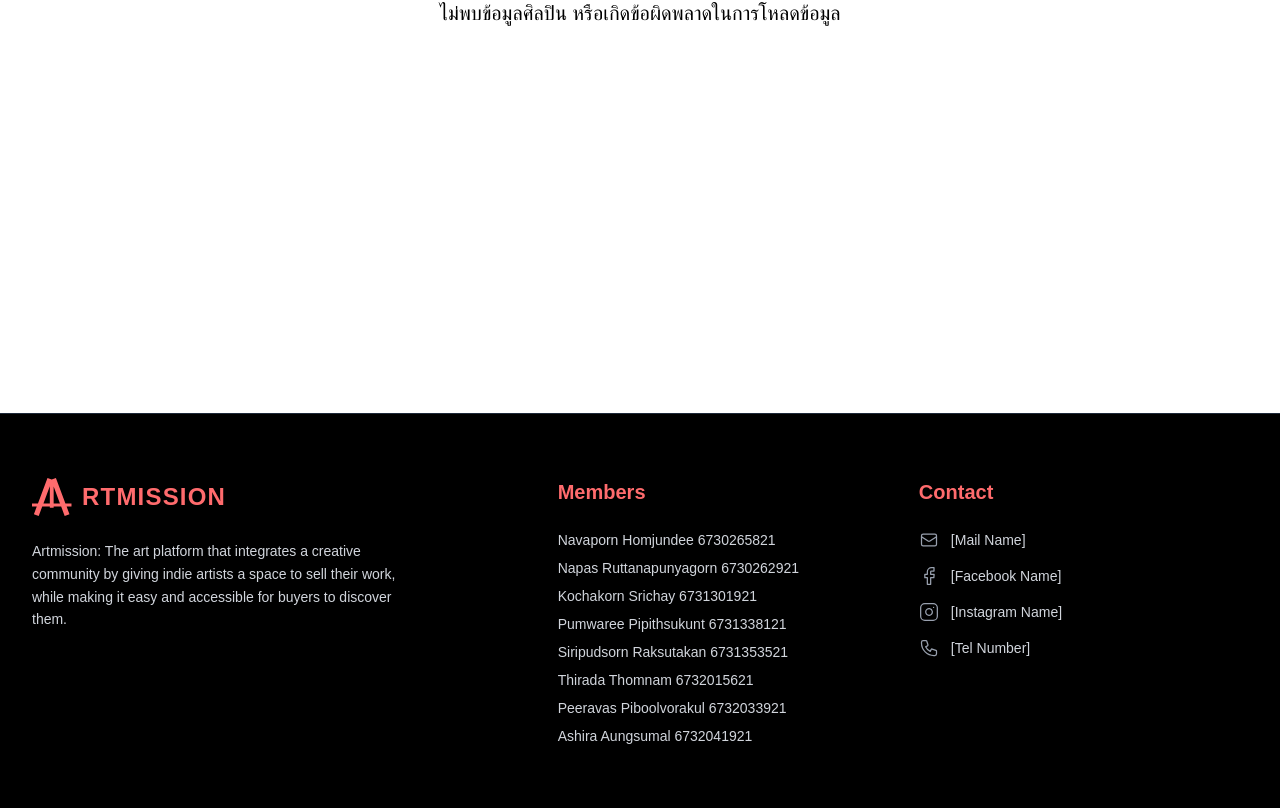
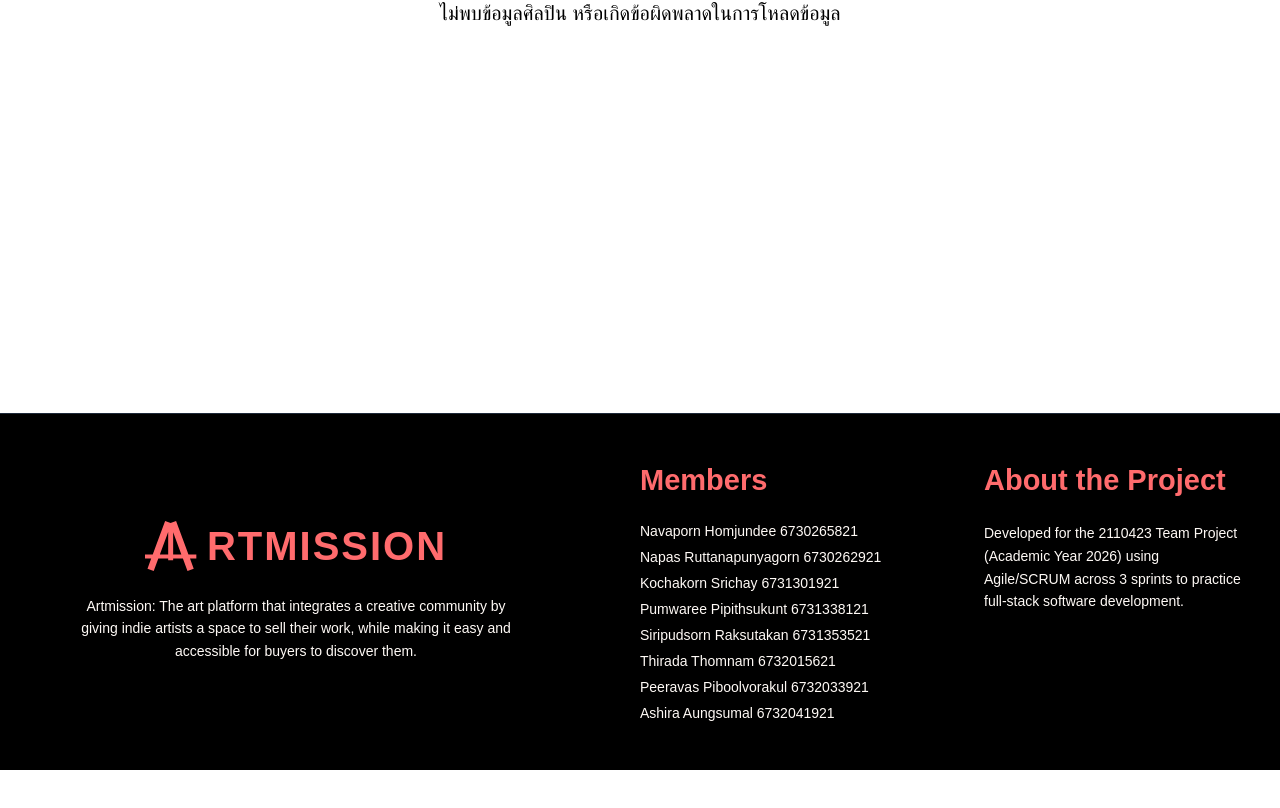
Before and after one commit to AiSiriRak/Artmission, a Next.js app in the folder frontend/: page /artist-profile in a window 1280 px wide. Shown: the part 468-1276 px from the top of the page. After the commit the page ends 1238 px from the top, so only its background shows below. Built offline with nearby package versions, Linux system fonts and the light colour scheme; no server answers; a web font is replaced by a local one.

Commit message:
style(frontend): add about this project and fix layout

```diff
--- a/frontend/src/components/feature/main/Footer.tsx
+++ b/frontend/src/components/feature/main/Footer.tsx
@@ -3,29 +3,27 @@ import Image from "next/image";
 
 export default function Footer() {
   return (
-    <footer className="bg-black text-white py-16 px-8 border-t border-gray-800">
-      {/* ใช้ max-w-[1400px] เท่ากับ Header เพื่อความเป๊ะของการจัด Layout */}
-      <div className="max-w-[1400px] mx-auto grid grid-cols-1 md:grid-cols-[1.5fr_1fr_1fr] gap-12 md:gap-8">
+    <footer className="bg-black text-white py-12 px-8 border-t border-gray-800">
+
+      <div className="max-w-[1400px] mx-auto grid grid-cols-1 md:grid-cols-[2fr_1fr_1fr] gap-12 md:gap-20">
         {/* Column 1: Logo & Description */}
-        <div className="flex flex-col items-center md:items-start text-center md:text-left">
-          {/* Logo Section (ดึงดีไซน์ตาม header.tsx มาใช้) */}
+        <div className="flex flex-col items-center text-center justify-center">
+
           <Link href="/" className="flex items-center gap-2.5 mb-6">
-            {/* 1. รูปไอคอนตัว A (ขาตั้งวาดรูป) */}
             <Image
               src="/icons/A_logo.svg"
               alt="Artmission Logo"
-              width={40}
-              height={40}
+              width={52}
+              height={52}
               className="object-contain"
             />
 
-            {/* 2. ข้อความ RTMISSION ใช้ class สี text-accent-500 เดียวกันกับ Header */}
-            <span className="font-extrabold text-accent-500 tracking-wider text-2xl leading-none">
+            <span className="font-extrabold text-accent-500 tracking-wider text-h1 leading-none">
               RTMISSION
             </span>
           </Link>
 
-          <p className="text-gray-300 text-sm leading-relaxed max-w-sm">
+          <p className="text-secondary-200 text-small leading-relaxed max-w-md">
             Artmission: The art platform that integrates a creative community by
             giving indie artists a space to sell their work, while making it
             easy and accessible for buyers to discover them.
@@ -34,8 +32,8 @@ export default function Footer() {
 
         {/* Column 2: Members */}
         <div className="flex flex-col items-center md:items-start">
-          <h3 className="text-accent-500 text-xl font-bold mb-6">Members</h3>
-          <ul className="text-gray-300 text-sm space-y-2 text-center md:text-left">
+          <h3 className="text-accent-500 text-h2 mb-6">Members</h3>
+          <ul className="text-secondary-200 text-small space-y-2 text-center md:text-left">
             <li>Navaporn Homjundee 6730265821</li>
             <li>Napas Ruttanapunyagorn 6730262921</li>
             <li>Kochakorn Srichay 6731301921</li>
@@ -47,103 +45,12 @@ export default function Footer() {
           </ul>
         </div>
 
-        {/* Column 3: Contact */}
+        {/* Column 3: About the project */}
         <div className="flex flex-col items-center md:items-start">
-          <h3 className="text-accent-500 text-xl font-bold mb-6">Contact</h3>
-          <ul className="text-gray-300 text-sm space-y-4">
-            {/* Mail */}
-            <li className="flex items-center gap-3">
-              <svg
-                className="w-5 h-5 text-gray-400"
-                fill="none"
-                stroke="currentColor"
-                viewBox="0 0 24 24"
-                xmlns="http://www.w3.org/2000/svg"
-              >
-                <path
-                  strokeLinecap="round"
-                  strokeLinejoin="round"
-                  strokeWidth="1.5"
-                  d="M3 8l7.89 5.26a2 2 0 002.22 0L21 8M5 19h14a2 2 0 002-2V7a2 2 0 00-2-2H5a2 2 0 00-2 2v10a2 2 0 002 2z"
-                ></path>
-              </svg>
-              <span>[Mail Name]</span>
-            </li>
-            {/* Facebook */}
-            <li className="flex items-center gap-3">
-              <svg
-                className="w-5 h-5 text-gray-400"
-                fill="none"
-                stroke="currentColor"
-                viewBox="0 0 24 24"
-                xmlns="http://www.w3.org/2000/svg"
-              >
-                <path
-                  strokeLinecap="round"
-                  strokeLinejoin="round"
-                  strokeWidth="1.5"
-                  d="M18 2h-3a5 5 0 00-5 5v3H7v4h3v8h4v-8h3.81l.33-4H14V7a1 1 0 011-1h3V2z"
-                ></path>
-              </svg>
-              <span>[Facebook Name]</span>
-            </li>
-            {/* Instagram */}
-            <li className="flex items-center gap-3">
-              <svg
-                className="w-5 h-5 text-gray-400"
-                fill="none"
-                stroke="currentColor"
-                viewBox="0 0 24 24"
-                xmlns="http://www.w3.org/2000/svg"
-              >
-                <rect
-                  x="2"
-                  y="2"
-                  width="20"
-                  height="20"
-                  rx="5"
-                  ry="5"
-                  strokeWidth="1.5"
-                  strokeLinecap="round"
-                  strokeLinejoin="round"
-                ></rect>
-                <path
-                  d="M16 11.37A4 4 0 1112.63 8 4 4 0 0116 11.37z"
-                  strokeWidth="1.5"
-                  strokeLinecap="round"
-                  strokeLinejoin="round"
-                ></path>
-                <line
-                  x1="17.5"
-                  y1="6.5"
-                  x2="17.51"
-                  y2="6.5"
-                  strokeWidth="1.5"
-                  strokeLinecap="round"
-                  strokeLinejoin="round"
-                ></line>
-              </svg>
-              <span>[Instagram Name]</span>
-            </li>
-            {/* Tel */}
-            <li className="flex items-center gap-3">
-              <svg
-                className="w-5 h-5 text-gray-400"
-                fill="none"
-                stroke="currentColor"
-                viewBox="0 0 24 24"
-                xmlns="http://www.w3.org/2000/svg"
-              >
-                <path
-                  strokeLinecap="round"
-                  strokeLinejoin="round"
-                  strokeWidth="1.5"
-                  d="M3 5a2 2 0 012-2h3.28a1 1 0 01.948.684l1.498 4.493a1 1 0 01-.502 1.21l-2.257 1.13a11.042 11.042 0 005.516 5.516l1.13-2.257a1 1 0 011.21-.502l4.493 1.498a1 1 0 01.684.949V19a2 2 0 01-2 2h-1C9.716 21 3 14.284 3 6V5z"
-                ></path>
-              </svg>
-              <span>[Tel Number]</span>
-            </li>
-          </ul>
+          <h3 className="text-accent-500 text-h2 mb-6">About the Project</h3>
+          <p className="text-secondary-200 text-small leading-relaxed text-center md:text-left max-w-md">
+            Developed for the 2110423 Team Project (Academic Year 2026) using Agile/SCRUM across 3 sprints to practice full-stack software development.
+          </p>
         </div>
       </div>
     </footer>
```
